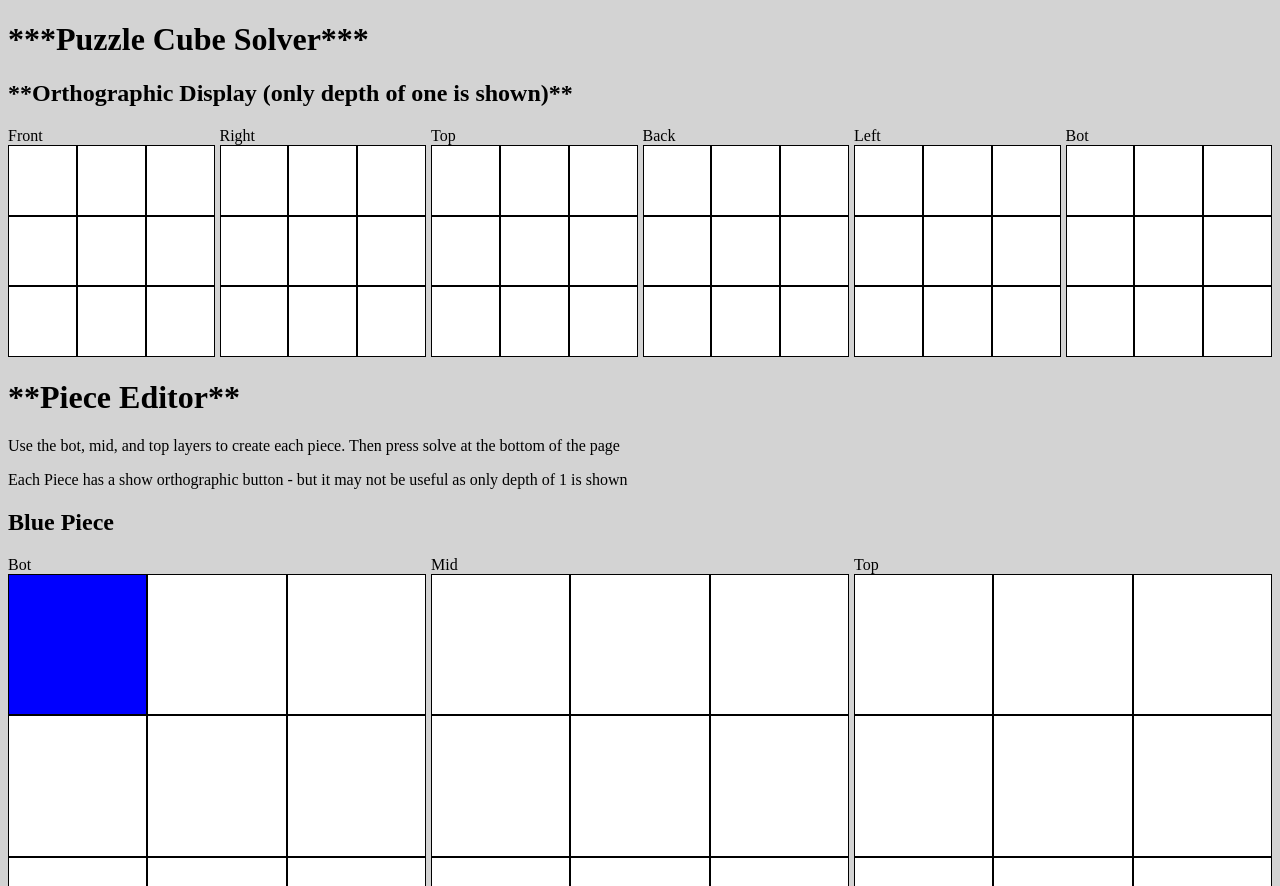
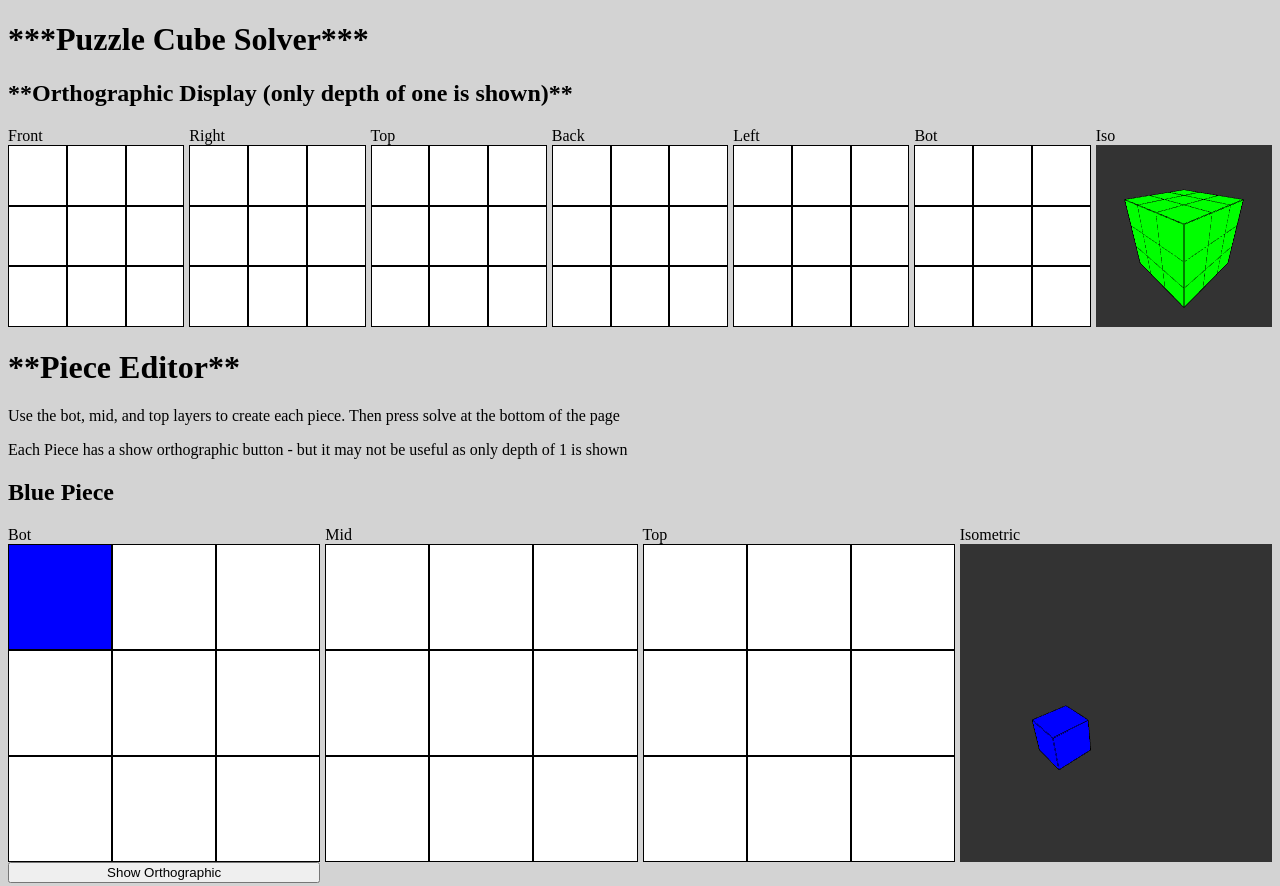
Before and after one commit to jon3350/puzzleCubeSolver, a website built with Vite: page index.html in a window 1280 px wide. Shown: the top 886 px of the page. Built offline with nearby package versions, Linux system fonts and the light colour scheme.

Commit message:
Add files via upload

```diff
--- a/index.html
+++ b/index.html
@@ -6,7 +6,11 @@
   <meta name="viewport" content="width=device-width, initial-scale=1.0">
   <title>Puzzle Cube Solver</title>
   <link rel="stylesheet" href="styles.css">
+  <script type="module" src="threeScene.js"></script>
+  <script type="module" src="multiColorThreeScene.js"></script>
   <script src="script.js" defer></script>
+  <!-- this script only controls the Threescenes -->
+  <script type="module" src="mainScene.js"></script>
 </head>
 
 <body>
@@ -20,6 +24,7 @@
     <span>Back</span>
     <span>Left</span>
     <span>Bot</span>
+    <span>Iso</span>
     <div data-orthoContainer data-orthoFront class="square-container">
       <div class="square-item"></div>
       <div class="square-item"></div>
@@ -86,6 +91,7 @@
       <div class="square-item"></div>
       <div class="square-item"></div>
     </div>
+    <div data-solutionIsometric></div>
   </div>
 
   <h1>**Piece Editor**</h1>
@@ -97,6 +103,7 @@
     <span>Bot</span>
     <span>Mid</span>
     <span>Top</span>
+    <span>Isometric</span>
     <div data-squareContainer class="square-container">
       <div class="square-item blue selected"></div>
       <div class="square-item blue"></div>
@@ -130,6 +137,7 @@
       <div class="square-item blue"></div>
       <div class="square-item blue"></div>
     </div>
+    <div data-pieceScene></div>
     <button>Show Orthographic</button>
   </div>
 
@@ -138,6 +146,7 @@
     <span>Bot</span>
     <span>Mid</span>
     <span>Top</span>
+    <span>Isometric</span>
     <div data-squareContainer class="square-container">
       <div class="square-item green selected"></div>
       <div class="square-item green"></div>
@@ -171,6 +180,7 @@
       <div class="square-item green"></div>
       <div class="square-item green"></div>
     </div>
+    <div data-pieceScene></div>
     <button>Show Orthographic</button>
   </div>
 
@@ -179,6 +189,7 @@
     <span>Bot</span>
     <span>Mid</span>
     <span>Top</span>
+    <span>Isometric</span>
     <div data-squareContainer class="square-container">
       <div class="square-item red selected"></div>
       <div class="square-item red"></div>
@@ -212,6 +223,7 @@
       <div class="square-item red"></div>
       <div class="square-item red"></div>
     </div>
+    <div data-pieceScene></div>
     <button>Show Orthographic</button>
   </div>
 
@@ -220,6 +232,7 @@
     <span>Bot</span>
     <span>Mid</span>
     <span>Top</span>
+    <span>Isometric</span>
     <div data-squareContainer class="square-container">
       <div class="square-item purple selected"></div>
       <div class="square-item purple"></div>
@@ -253,6 +266,7 @@
       <div class="square-item purple"></div>
       <div class="square-item purple"></div>
     </div>
+    <div data-pieceScene></div>
     <button>Show Orthographic</button>
   </div>
 
@@ -261,6 +275,7 @@
     <span>Bot</span>
     <span>Mid</span>
     <span>Top</span>
+    <span>Isometric</span>
     <div data-squareContainer class="square-container">
       <div class="square-item yellow selected"></div>
       <div class="square-item yellow"></div>
@@ -294,6 +309,7 @@
       <div class="square-item yellow"></div>
       <div class="square-item yellow"></div>
     </div>
+    <div data-pieceScene></div>
     <button>Show Orthographic</button>
   </div>
 
@@ -306,7 +322,10 @@
   <div id="permutations">Permutations: 0/0 </div>
   <div id="permutations-skipped">Permutations skipped with collsions optimization: 0 </div>
   <div id="excecution-time">Excecution Time: 0ms</div>
+  <!-- <h3>Solving May Take A Few Seconds. Do Not Spam The Button</h3> -->
   <h3>Orthographic will be displayed at the top of the page when completed</h3>
+  <!-- <h3>Screen May Freeze For One Second</h3> -->
+  <!-- <h3>Open Console Beforehand for Percentage Updates</h3> -->
 
 
 
--- /dev/null
+++ b/mainScene.js
@@ -0,0 +1,153 @@
+import { MultiColorThreeScene } from "./multiColorThreeScene";
+import { ThreeScene } from "./threeScene";
+
+const orthoContainerArr = document.querySelectorAll('[data-orthoContainer]');   //references to the six orthographic views on top
+const squareContainerArr = document.querySelectorAll('[data-squareContainer]'); //references to the 18 square grids
+
+
+const pieceSceneArr = [];   //Three scence objects of the 6 scenes besdies the grids
+//create all 6 scences and store them in the pieceSceneArr
+initPieceScences();
+function initPieceScences() {
+    const pieceSceneDomArr = document.querySelectorAll('[data-pieceScene]'); //refrences to the 6 scences beside the grids DOM
+    pieceSceneDomArr.forEach( (scenceDom, scenceDomIndex) => {
+
+        //create a new scence
+        const scene = new ThreeScene(scenceDom);
+
+        //give the scence the right color
+        const colors = [
+            0x0000ff, // Blue
+            0x008000, // Green
+            0xff0000, // Red
+            0x800080, // Purple
+            0xffff00, // Yellow
+        ];
+        scene.setCubeColor(colors[scenceDomIndex]);
+
+        //render the scence with its corresponding cubeGrid
+        scene.setCubeGrid(pieceNumToArray(scenceDomIndex));
+        scene.createCubesWithOutlines();
+
+        //make the scence respond to clicks to its corresponding grids
+        //scenes 0-6 correspond to grids 0-17
+        squareContainerArr[scenceDomIndex * 3].addEventListener('click', (container, containerIndex) => {
+            scene.setCubeGrid(pieceNumToArray(scenceDomIndex));
+            scene.createCubesWithOutlines();
+        })
+        squareContainerArr[scenceDomIndex * 3 + 1].addEventListener('click', (container, containerIndex) => {
+            scene.setCubeGrid(pieceNumToArray(scenceDomIndex));
+            scene.createCubesWithOutlines();
+        })
+        squareContainerArr[scenceDomIndex * 3 + 2].addEventListener('click', (container, containerIndex) => {
+            scene.setCubeGrid(pieceNumToArray(scenceDomIndex));
+            scene.createCubesWithOutlines();
+        })
+
+        pieceSceneArr.push(scene);
+    })
+}
+
+//create the multiColorScene
+const solutionSceneDOM = document.querySelector('[data-solutionIsometric]');
+const solutionScene = new MultiColorThreeScene(solutionSceneDOM);
+initSolutionScene();
+
+function initSolutionScene() {
+    solutionScene.setCubeGrid([
+        [[1,1,1],[1,1,1],[1,1,1]],
+        [[1,1,1],[1,1,1],[1,1,1]],
+        [[1,1,1],[1,1,1],[1,1,1]]
+    ]);
+    window.addEventListener('renderIsometric', () => {
+        console.log('lsdjflksjdflk');
+
+        const bluePiece = JSON.parse(localStorage.getItem('bluePiece'));
+        const greenPiece = JSON.parse(localStorage.getItem('greenPiece'));
+        const redPiece = JSON.parse(localStorage.getItem('redPiece'));
+        const purplePiece = JSON.parse(localStorage.getItem('purplePiece'));
+        const yellowPiece = JSON.parse(localStorage.getItem('yellowPiece'));
+
+        //corresponding color values
+        const colors = [
+            0x0000ff, // Blue
+            0x008000, // Green
+            0xff0000, // Red
+            0x800080, // Purple
+            0xffff00, // Yellow
+        ];
+
+        //create the color 3x3x3 array
+        const colorArr = new333Array();
+        for(let i=0; i<3; i++) {
+            for(let j=0; j<3; j++) {
+                for(let k=0; k<3; k++) {
+                    if(bluePiece[i][j][k] == 1) {
+                        colorArr[i][j][k] = colors[0];
+                    }
+                    if(greenPiece[i][j][k] == 1) {
+                        colorArr[i][j][k] = colors[1];
+                    }
+                    if(redPiece[i][j][k] == 1) {
+                        colorArr[i][j][k] = colors[2];
+                    }
+                    if(purplePiece[i][j][k] == 1) {
+                        colorArr[i][j][k] = colors[3];
+                    }
+                    if(yellowPiece[i][j][k] == 1) {
+                        colorArr[i][j][k] = colors[4];
+                    }
+                }
+            }
+        }
+
+        //set the colors to the scene
+        solutionScene.setColors(colorArr);
+
+        //render the isometric view
+        solutionScene.createCubesWithOutlines();
+
+    })
+}
+
+
+window.addEventListener('keypress', printAll);
+
+function printAll() {
+    console.log(orthoFront);
+    console.log(squareContainerArr);
+    const arr = pieceNumToArray(0);
+    console.log(arr);
+}
+
+//gets a 3x3x3 array of the piece representation of the nth grid set
+function pieceNumToArray(pieceNum) {
+    const bot = Array.from(squareContainerArr[3*pieceNum + 0].children);
+    const mid = Array.from(squareContainerArr[3*pieceNum + 1].children);
+    const top = Array.from(squareContainerArr[3*pieceNum + 2].children);
+
+    return layersToArray(bot, mid, top);
+
+
+    function layersToArray(bot, mid, top) {
+        const returnArr = new333Array();
+        for(let i=0; i<3; i++) {
+            for(let j=0; j<3; j++) {
+                if(bot[i*3+j].classList.contains('selected')) returnArr[0][i][j] = 1;
+                if(mid[i*3+j].classList.contains('selected')) returnArr[1][i][j] = 1;
+                if(top[i*3+j].classList.contains('selected')) returnArr[2][i][j] = 1;
+            }
+        }
+        return returnArr;
+    }
+}
+
+//creates empty 3x3x3 array
+function new333Array() {
+    //[layer(bot to top)][row(back to front)][col(left to rigth)]
+    return  [
+        [[0,0,0],[0,0,0],[0,0,0]],
+        [[0,0,0],[0,0,0],[0,0,0]],
+        [[0,0,0],[0,0,0],[0,0,0]]
+    ];
+}
--- /dev/null
+++ b/multiColorThreeScene.js
@@ -0,0 +1,68 @@
+// MultiColorThreeScene.js
+import * as THREE from 'three';
+import { ThreeScene } from './threeScene';
+
+export class MultiColorThreeScene extends ThreeScene {
+  constructor(container) {
+    super(container);
+
+    // Initialize an empty 3x3x3 grid with default color
+    this.grid = Array.from({ length: 3 }, () =>
+      Array.from({ length: 3 }, () =>
+        Array.from({ length: 3 }, () => 0x00ff00)
+      )
+    );
+
+    // Create cubes with thick dark outlines based on the grid
+    this.createCubesWithOutlines();
+  }
+
+  // Method to set the cube grid based on a 3x3x3 array of colors
+  setColors(colors) {
+    if (
+      colors.length === 3 &&
+      colors.every((layer) => layer.length === 3) &&
+      colors.every((layer) => layer.every((row) => row.length === 3))
+    ) {
+      this.grid = colors;
+      // Recreate cubes with updated colors
+      this.createCubesWithOutlines();
+    } else {
+      console.error('Invalid colors array. Please provide a 3x3x3 array of colors.');
+    }
+  }
+
+  // Method to create cubes with thick dark outlines based on the grid
+  createCubesWithOutlines() {
+    // Remove existing cubes and edge geometries from the scene
+    this.scene.children = this.scene.children.filter(
+      (child) => !(child instanceof THREE.Mesh) && !(child instanceof THREE.LineSegments)
+    );
+
+    // Create cubes based on the grid
+    for (let x = 0; x < 3; x++) {
+      for (let y = 0; y < 3; y++) {
+        for (let z = 0; z < 3; z++) {
+          const color = this.grid[x][y][z];
+          const cubeGeometry = new THREE.BoxGeometry(1, 1, 1);
+          const cubeMaterial = new THREE.MeshBasicMaterial({ color });
+          const cube = new THREE.Mesh(cubeGeometry, cubeMaterial);
+          cube.position.set(x - 1, y - 1, z - 1);
+          this.scene.add(cube);
+
+
+          //THIS MIGHT NOT BE NEEDED SINCE THE EDGES SHOULD ALWAYS BE FILLED (Works if you delete it)
+            // Create edges geometry
+            const edges = new THREE.EdgesGeometry(this.cubeGeometry);
+            const edgesMaterial = new THREE.LineBasicMaterial({
+              color: 0x000000, // Set outline color to black
+              linewidth: 5, // Adjust line width for thick outline
+            });
+            const edgesMesh = new THREE.LineSegments(edges, edgesMaterial);
+            edgesMesh.position.set(x - 1, y - 1, z - 1);
+            this.scene.add(edgesMesh);
+        }
+      }
+    }
+  }
+}
--- a/styles.css
+++ b/styles.css
@@ -21,13 +21,13 @@ body {
 
 .ortho-container {
     display: grid;
-    grid-template-columns: 1fr 1fr 1fr 1fr 1fr 1fr;
+    grid-template-columns: 1fr 1fr 1fr 1fr 1fr 1fr 1fr;
     gap: 0px 5px;
 }
 
 .layer-container {
     display: grid;
-    grid-template-columns: 1fr 1fr 1fr;
+    grid-template-columns: 1fr 1fr 1fr 1fr;
     gap: 0px 5px;
 }
 
--- /dev/null
+++ b/threeScene.js
@@ -0,0 +1,125 @@
+// ThreeScene.js
+
+import * as THREE from 'three';
+import { ArcballControls } from 'three/examples/jsm/controls/ArcballControls.js';
+
+export class ThreeScene {
+  constructor(container) {
+    this.container = container;
+
+    // Create a scene
+    this.scene = new THREE.Scene();
+    this.scene.background = new THREE.Color(0x333333); // Set the background color to dark grey
+
+    // Create a camera
+    this.camera = new THREE.PerspectiveCamera(
+      75,
+      this.container.clientWidth / this.container.clientHeight,
+      0.1,
+      1000
+    );
+    this.camera.position.z = 5;
+
+    // Create a renderer with antialiasing
+    this.renderer = new THREE.WebGLRenderer({ antialias: true });
+    this.renderer.setSize(this.container.clientWidth, this.container.clientHeight);
+    this.container.appendChild(this.renderer.domElement);
+
+    // Create ArcballControls
+    this.controls = new ArcballControls(this.camera, this.renderer.domElement);
+    this.controls.enablePan = false; // Disable translation/panning
+
+    // Set the scene rotation for isometric view
+    this.scene.rotation.x = Math.PI / 6; // Rotate about the x-axis
+    this.scene.rotation.y = Math.PI / 4; // Rotate about the y-axis
+
+    // Create a cube geometry
+    this.cubeGeometry = new THREE.BoxGeometry(1, 1, 1);
+
+    // Create a cube material
+    this.cubeMaterial = new THREE.MeshBasicMaterial({ color: 0x00ff00 });
+
+    // Initialize an empty 3x3x3 grid
+    this.grid = Array.from({ length: 3 }, () =>
+      Array.from({ length: 3 }, () =>
+        Array.from({ length: 3 }, () => false)
+      )
+    );
+
+    // Create cubes with thick dark outlines based on the grid
+    this.createCubesWithOutlines();
+
+    // Create a point light
+    this.pointLight = new THREE.PointLight(0xffffff);
+    this.pointLight.position.set(5, 5, 5);
+    this.scene.add(this.pointLight);
+
+    // Animation loop
+    this.animate();
+  }
+
+  // Method to set the cube grid based on a 3x3x3 array of boolean values
+  setCubeGrid(cubeGrid) {
+    if (
+      cubeGrid.length === 3 &&
+      cubeGrid.every((layer) => layer.length === 3) &&
+      cubeGrid.every((layer) => layer.every((row) => row.length === 3))
+    ) {
+      this.grid = cubeGrid;
+    } else {
+      console.error('Invalid cubeGrid. Please provide a 3x3x3 array of booleans.');
+    }
+  }
+
+  // Method to create cubes with thick dark outlines based on the grid
+  createCubesWithOutlines() {
+    // Remove existing cubes from the scene
+    this.scene.children = this.scene.children.filter(
+      (child) => !(child instanceof THREE.Mesh)
+    );
+    // Remove existing edge geometries from the scene
+    const edgeGeometries = this.scene.children.filter(
+      (child) => child instanceof THREE.LineSegments
+    );
+    edgeGeometries.forEach((edgeGeometry) => {
+      this.scene.remove(edgeGeometry);
+    });
+
+    // Create cubes based on the grid
+    for (let x = 0; x < 3; x++) {
+      for (let y = 0; y < 3; y++) {
+        for (let z = 0; z < 3; z++) {
+          if (this.grid[y][z][x]) {
+            const cube = new THREE.Mesh(this.cubeGeometry, this.cubeMaterial);
+            cube.position.set(x - 1, y - 1, z - 1);
+            this.scene.add(cube);
+
+            // Create edges geometry
+            const edges = new THREE.EdgesGeometry(this.cubeGeometry);
+            const edgesMaterial = new THREE.LineBasicMaterial({
+              color: 0x000000, // Set outline color to black
+              linewidth: 5, // Adjust line width for thick outline
+            });
+            const edgesMesh = new THREE.LineSegments(edges, edgesMaterial);
+            edgesMesh.position.set(x - 1, y - 1, z - 1);
+            this.scene.add(edgesMesh);
+          }
+        }
+      }
+    }
+  }
+
+  animate() {
+    requestAnimationFrame(this.animate.bind(this));
+
+    // Update controls
+    this.controls.update();
+
+    this.renderer.render(this.scene, this.camera);
+  }
+
+  setCubeColor(_color) {
+    this.cubeMaterial = new THREE.MeshBasicMaterial({ color: _color });
+  }
+
+}
```
Also changed, not shown: package.json (added, +8 -0 lines), script.js (+8 -1 lines), 1 other file.
